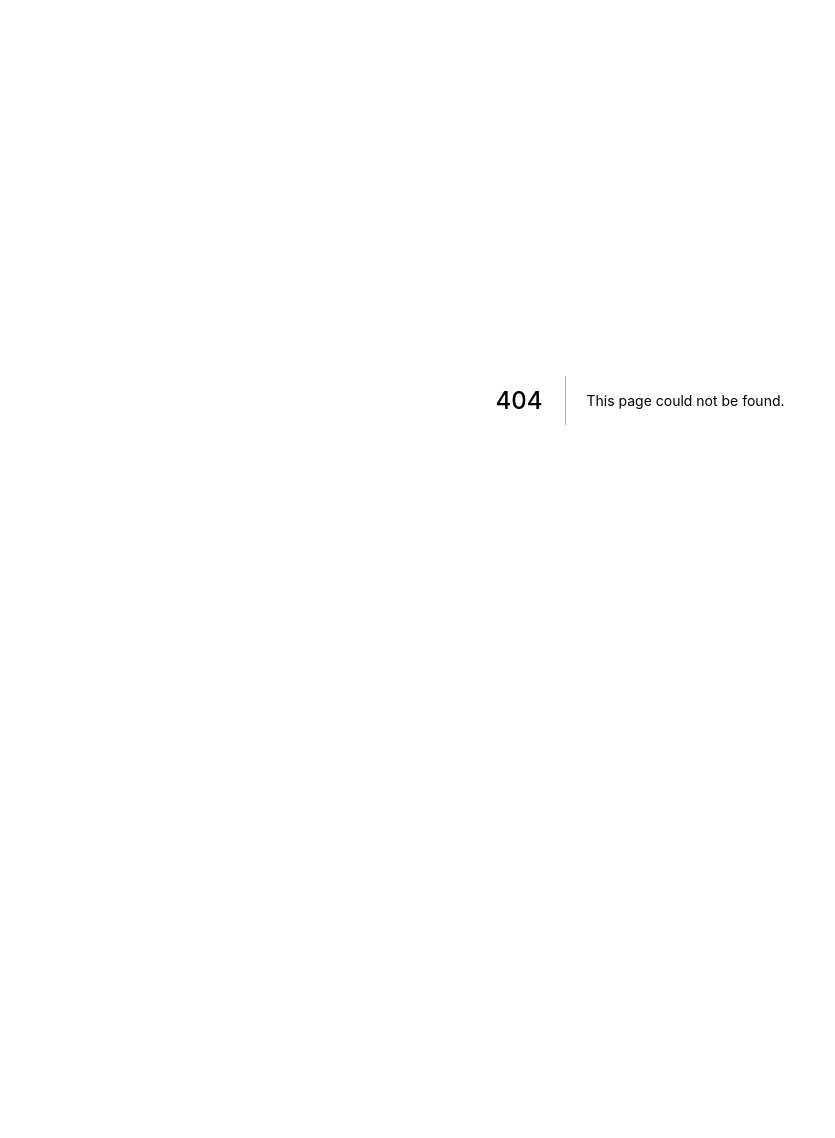
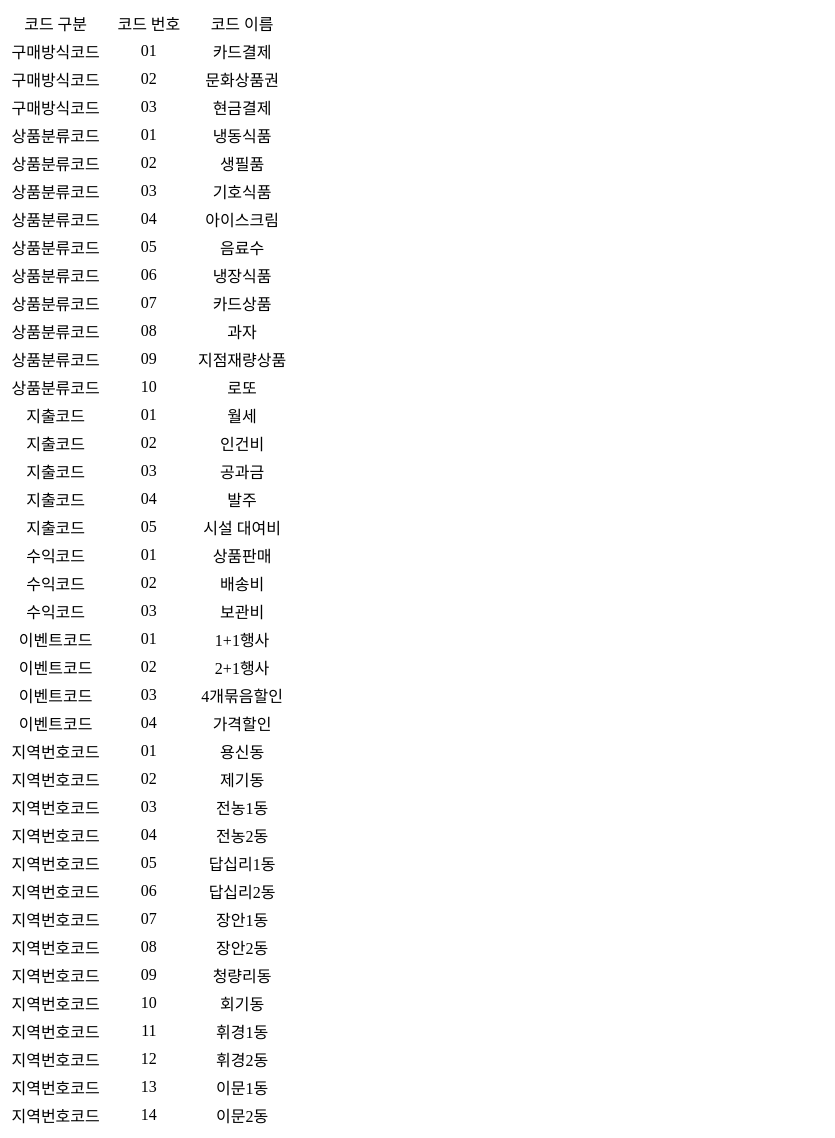
Before and after one commit to leedhfsd/Frontend, a Next.js app: page /code in a window 1280 px wide. Before the commit this address had no page. Shown: the whole page, without its empty margins (0-835 px from the left). Before the commit the page ends 800 px from the top, so only its background shows below. Built offline with nearby package versions, Linux system fonts and the light colour scheme.

Commit message:
transaction works

```diff
--- a/components/Footer.js
+++ b/components/Footer.js
@@ -1,5 +1,10 @@
+import { useRouter } from "next/router";
 
 export default function Footer() {
+  const router = useRouter();
+  if (router.pathname === "/code") return null;
+
+
   return (
     <div>
       <h1 className="text-xs center bottom-3">서울시립대 데이터베이스 프로젝트 ©2022 Created by 원우인, 이대현, 이현민</h1>
--- a/components/Header.js
+++ b/components/Header.js
@@ -4,7 +4,7 @@ import { useRouter } from "next/router";
 export default function Header() {
 
   const router = useRouter();
-  if (router.pathname === "/login") return null
+  if (router.pathname === "/login" || router.pathname === "/code") return null
 
   return (
     <>
--- a/components/NavBar.js
+++ b/components/NavBar.js
@@ -4,7 +4,7 @@ import { useRouter } from "next/router";
 export default function NavBar() {
 
   const router = useRouter();
-  if (router.pathname === "/login") return null
+  if (router.pathname === "/login" || router.pathname === "/code") return null
 
 
   return (
--- /dev/null
+++ b/pages/code.js
@@ -0,0 +1,226 @@
+import Seo from "../components/Seo";
+
+export default function Code() {
+  return(
+    <div>
+      <Seo title="코드"/>
+      <main className="">
+        <article className="">
+          <table className="text-md">
+            <thead>
+              <tr className="border-b-2 border-sky-700">
+                <td>코드 구분</td>
+                <td>코드 번호</td>
+                <td>코드 이름</td>
+              </tr>
+            </thead>
+            <tbody>
+              <tr>
+                <td>구매방식코드</td>
+                <td>01</td>
+                <td>카드결제</td>
+              </tr>
+              <tr>
+                <td>구매방식코드</td>
+                <td>02</td>
+                <td>문화상품권</td>
+              </tr>
+              <tr className="border-b-2 border-sky-700">
+                <td>구매방식코드</td>
+                <td>03</td>
+                <td>현금결제</td>
+              </tr>
+              <tr>
+                <td>상품분류코드</td>
+                <td>01</td>
+                <td>냉동식품</td>
+              </tr>
+              <tr>
+                <td>상품분류코드</td>
+                <td>02</td>
+                <td>생필품</td>
+              </tr>
+              <tr>
+                <td>상품분류코드</td>
+                <td>03</td>
+                <td>기호식품</td>
+              </tr>
+              <tr>
+                <td>상품분류코드</td>
+                <td>04</td>
+                <td>아이스크림</td>
+              </tr>
+              <tr>
+                <td>상품분류코드</td>
+                <td>05</td>
+                <td>음료수</td>
+              </tr>
+              <tr>
+                <td>상품분류코드</td>
+                <td>06</td>
+                <td>냉장식품</td>
+              </tr>
+              <tr>
+                <td>상품분류코드</td>
+                <td>07</td>
+                <td>카드상품</td>
+              </tr>
+              <tr>
+                <td>상품분류코드</td>
+                <td>08</td>
+                <td>과자</td>
+              </tr>
+              <tr>
+                <td>상품분류코드</td>
+                <td>09</td>
+                <td>지점재량상품</td>
+              </tr>
+              <tr className="border-b-2 border-sky-700">
+                <td>상품분류코드</td>
+                <td>10</td>
+                <td>로또</td>
+              </tr>
+              <tr>
+                <td>지출코드</td>
+                <td>01</td>
+                <td>월세</td>
+              </tr>
+              <tr>
+                <td>지출코드</td>
+                <td>02</td>
+                <td>인건비</td>
+              </tr>
+              <tr>
+                <td>지출코드</td>
+                <td>03</td>
+                <td>공과금</td>
+              </tr>
+              <tr>
+                <td>지출코드</td>
+                <td>04</td>
+                <td>발주</td>
+              </tr>
+              <tr className="border-b-2 border-sky-700">
+                <td>지출코드</td>
+                <td>05</td>
+                <td>시설 대여비</td>
+              </tr>
+              <tr>
+                <td>수익코드</td>
+                <td>01</td>
+                <td>상품판매</td>
+              </tr>
+              <tr>
+                <td>수익코드</td>
+                <td>02</td>
+                <td>배송비</td>
+              </tr>
+              <tr className="border-b-2 border-sky-700">
+                <td>수익코드</td>
+                <td>03</td>
+                <td>보관비</td>
+              </tr>
+              <tr>
+                <td>이벤트코드</td>
+                <td>01</td>
+                <td>1+1행사</td>
+              </tr>
+              <tr>
+                <td>이벤트코드</td>
+                <td>02</td>
+                <td>2+1행사</td>
+              </tr>
+              <tr>
+                <td>이벤트코드</td>
+                <td>03</td>
+                <td>4개묶음할인</td>
+              </tr>
+              <tr className="border-b-2 border-sky-700">
+                <td>이벤트코드</td>
+                <td>04</td>
+                <td>가격할인</td>
+              </tr>
+              <tr>
+                <td>지역번호코드</td>
+                <td>01</td>
+                <td>용신동</td>
+              </tr>
+              <tr>
+                <td>지역번호코드</td>
+                <td>02</td>
+                <td>제기동</td>
+              </tr>
+              <tr>
+                <td>지역번호코드</td>
+                <td>03</td>
+                <td>전농1동</td>
+              </tr>
+              <tr>
+                <td>지역번호코드</td>
+                <td>04</td>
+                <td>전농2동</td>
+              </tr>
+              <tr>
+                <td>지역번호코드</td>
+                <td>05</td>
+                <td>답십리1동</td>
+              </tr>
+              <tr>
+                <td>지역번호코드</td>
+                <td>06</td>
+                <td>답십리2동</td>
+              </tr>
+              <tr>
+                <td>지역번호코드</td>
+                <td>07</td>
+                <td>장안1동</td>
+              </tr>
+              <tr>
+                <td>지역번호코드</td>
+                <td>08</td>
+                <td>장안2동</td>
+              </tr>
+              <tr>
+                <td>지역번호코드</td>
+                <td>09</td>
+                <td>청량리동</td>
+              </tr>
+              <tr>
+                <td>지역번호코드</td>
+                <td>10</td>
+                <td>회기동</td>
+              </tr>
+              <tr>
+                <td>지역번호코드</td>
+                <td>11</td>
+                <td>휘경1동</td>
+              </tr>
+              <tr>
+                <td>지역번호코드</td>
+                <td>12</td>
+                <td>휘경2동</td>
+              </tr>
+              <tr>
+                <td>지역번호코드</td>
+                <td>13</td>
+                <td>이문1동</td>
+              </tr>
+              <tr>
+                <td>지역번호코드</td>
+                <td>14</td>
+                <td>이문2동</td>
+              </tr>
+            </tbody>
+          </table>
+        </article>
+      </main>
+      <style jsx>{`
+        td, tr {
+          text-align: center;
+          width: 33%;
+        }
+      `}</style>
+    </div>
+  )
+
+}
```
Also changed, not shown: pages/code/profit-code.js (deleted, +0 -10 lines), pages/transaction-check.js (+6 -1 lines), pages/transaction-enter.js (+6 -1 lines).
